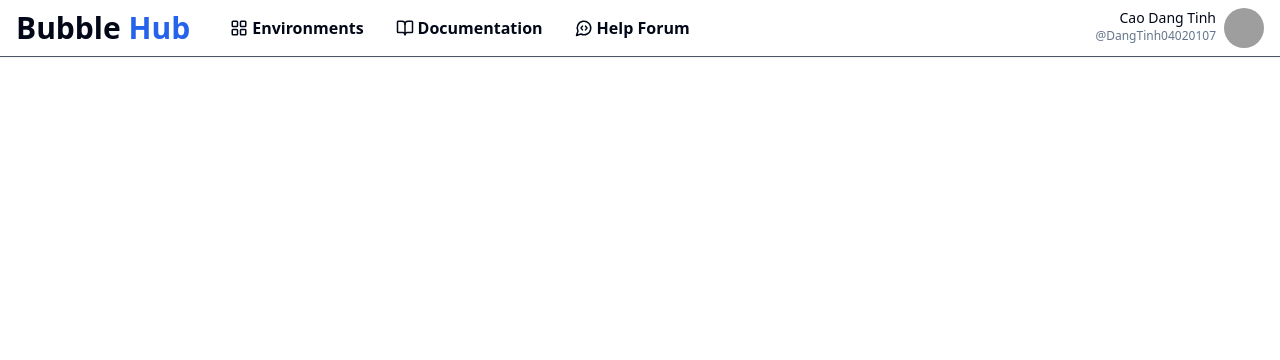
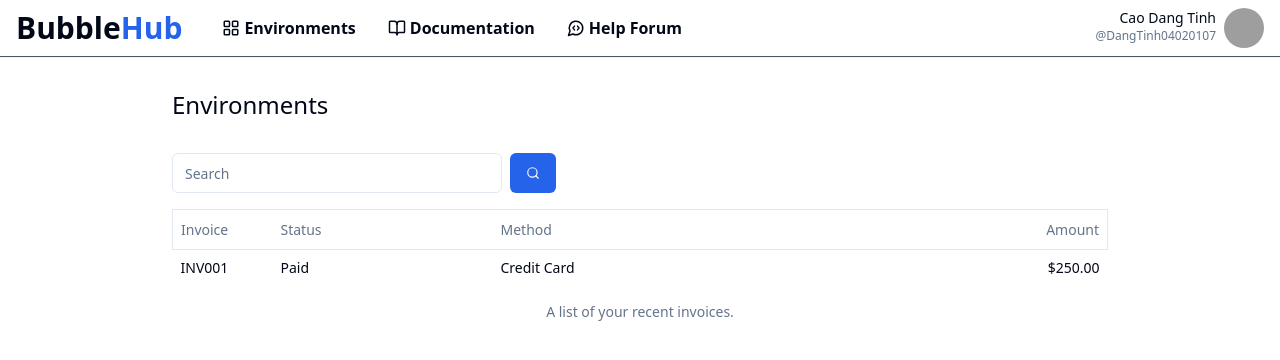
Before and after one commit to DangTinh422003/bubble-hub, a Next.js app: page / in a window 1280 px wide. Shown: the top 360 px of the page. Built offline with nearby package versions, Linux system fonts and the light colour scheme; grey boxes are pictures that could not be loaded.

Commit message:
fix: lint

```diff
--- a/package.json
+++ b/package.json
@@ -26,6 +26,7 @@
     "tailwind-merge": "^2.5.3"
   },
   "devDependencies": {
+    "@tailwindcss/aspect-ratio": "^0.4.2",
     "@types/node": "^20",
     "@types/react": "^18",
     "@types/react-dom": "^18",
--- a/src/app/page.tsx
+++ b/src/app/page.tsx
@@ -1,9 +1,58 @@
+import { Search } from 'lucide-react'
+
 import Header from '@/components/Header'
+import { Button } from '@/components/ui/button'
+import { Input } from '@/components/ui/input'
+import {
+  Table,
+  TableBody,
+  TableCaption,
+  TableCell,
+  TableHead,
+  TableHeader,
+  TableRow,
+} from '@/components/ui/table'
 
 export default function Home() {
   return (
     <div>
       <Header />
+
+      <div className="container">
+        <div className={`
+          mx-auto w-full
+
+          lg:w-3/4
+        `}>
+          <h1 className="my-8 text-2xl">Environments</h1>
+          <div className="flex h-10 w-96 items-center gap-2">
+            <Input placeholder="Search" className="h-full flex-1" />
+            <Button className="aspect-square">
+              <Search size={14} />
+            </Button>
+          </div>
+
+          <Table className="mt-4">
+            <TableCaption>A list of your recent invoices.</TableCaption>
+            <TableHeader>
+              <TableRow className="border">
+                <TableHead className="w-[100px]">Invoice</TableHead>
+                <TableHead>Status</TableHead>
+                <TableHead>Method</TableHead>
+                <TableHead className="text-right">Amount</TableHead>
+              </TableRow>
+            </TableHeader>
+            <TableBody>
+              <TableRow className="border">
+                <TableCell className="font-medium">INV001</TableCell>
+                <TableCell>Paid</TableCell>
+                <TableCell>Credit Card</TableCell>
+                <TableCell className="text-right">$250.00</TableCell>
+              </TableRow>
+            </TableBody>
+          </Table>
+        </div>
+      </div>
     </div>
   )
 }
--- a/src/components/Header.tsx
+++ b/src/components/Header.tsx
@@ -40,7 +40,7 @@
       <div className="container flex h-14 items-center justify-between py-2">
         <div className="flex items-center gap-x-10">
           <p className="text-3xl font-semibold">
-            Bubble <span className="text-primary">Hub</span>
+            Bubble<span className="text-primary">Hub</span>
           </p>
           <nav className={`
             hidden items-center gap-x-8
@@ -95,7 +95,9 @@
               hidden
 
               md:block
-            `}>My Account</DropdownMenuLabel>
+            `}>
+              My Account
+            </DropdownMenuLabel>
             <DropdownMenuSeparator />
             <DropdownMenuItem>Profile</DropdownMenuItem>
             <DropdownMenuSeparator />
--- /dev/null
+++ b/src/components/ui/table.tsx
@@ -0,0 +1,142 @@
+import * as React from "react"
+
+import { cn } from "@/lib/utils"
+
+const Table = React.forwardRef<
+  HTMLTableElement,
+  React.HTMLAttributes<HTMLTableElement>
+>(({ className, ...props }, ref) => (
+  <div className="relative w-full overflow-auto">
+    <table
+      ref={ref}
+      className={cn("w-full caption-bottom text-sm", className)}
+      {...props}
+    />
+  </div>
+))
+Table.displayName = "Table"
+
+const TableHeader = React.forwardRef<
+  HTMLTableSectionElement,
+  React.HTMLAttributes<HTMLTableSectionElement>
+>(({ className, ...props }, ref) => (
+  <thead ref={ref} className={cn("[&_tr]:border-b", className)} {...props} />
+))
+TableHeader.displayName = "TableHeader"
+
+const TableBody = React.forwardRef<
+  HTMLTableSectionElement,
+  React.HTMLAttributes<HTMLTableSectionElement>
+>(({ className, ...props }, ref) => (
+  <tbody
+    ref={ref}
+    className={cn("[&_tr:last-child]:border-0", className)}
+    {...props}
+  />
+))
+TableBody.displayName = "TableBody"
+
+const TableFooter = React.forwardRef<
+  HTMLTableSectionElement,
+  React.HTMLAttributes<HTMLTableSectionElement>
+>(({ className, ...props }, ref) => (
+  <tfoot
+    ref={ref}
+    className={cn(
+      `
+        border-t bg-muted/50 font-medium
+
+        [&>tr]:last:border-b-0
+      `,
+      className
+    )}
+    {...props}
+  />
+))
+TableFooter.displayName = "TableFooter"
+
+const TableRow = React.forwardRef<
+  HTMLTableRowElement,
+  React.HTMLAttributes<HTMLTableRowElement>
+>(({ className, ...props }, ref) => (
+  <tr
+    ref={ref}
+    className={cn(
+      `
+        border-b transition-colors
+
+        data-[state=selected]:bg-muted
+
+        hover:bg-muted/50
+      `,
+      className
+    )}
+    {...props}
+  />
+))
+TableRow.displayName = "TableRow"
+
+const TableHead = React.forwardRef<
+  HTMLTableCellElement,
+  React.ThHTMLAttributes<HTMLTableCellElement>
+>(({ className, ...props }, ref) => (
+  <th
+    ref={ref}
+    className={cn(
+      `
+        h-10 px-2 text-left align-middle font-medium text-muted-foreground
+
+        [&:has([role=checkbox])]:pr-0
+
+        [&>[role=checkbox]]:translate-y-[2px]
+      `,
+      className
+    )}
+    {...props}
+  />
+))
+TableHead.displayName = "TableHead"
+
+const TableCell = React.forwardRef<
+  HTMLTableCellElement,
+  React.TdHTMLAttributes<HTMLTableCellElement>
+>(({ className, ...props }, ref) => (
+  <td
+    ref={ref}
+    className={cn(
+      `
+        p-2 align-middle
+
+        [&:has([role=checkbox])]:pr-0
+
+        [&>[role=checkbox]]:translate-y-[2px]
+      `,
+      className
+    )}
+    {...props}
+  />
+))
+TableCell.displayName = "TableCell"
+
+const TableCaption = React.forwardRef<
+  HTMLTableCaptionElement,
+  React.HTMLAttributes<HTMLTableCaptionElement>
+>(({ className, ...props }, ref) => (
+  <caption
+    ref={ref}
+    className={cn("mt-4 text-sm text-muted-foreground", className)}
+    {...props}
+  />
+))
+TableCaption.displayName = "TableCaption"
+
+export {
+  Table,
+  TableBody,
+  TableCaption,
+  TableCell,
+  TableFooter,
+  TableHead,
+  TableHeader,
+  TableRow,
+}
--- a/tailwind.config.ts
+++ b/tailwind.config.ts
@@ -62,6 +62,12 @@
       },
     },
   },
-  plugins: [require('tailwindcss-animate')],
+  corePlugins: {
+    aspectRatio: false,
+  },
+  plugins: [
+    require('tailwindcss-animate'),
+    require('@tailwindcss/aspect-ratio'),
+  ],
 }
 export default config
```
Also changed, not shown: src/components/ui/dropdown-menu.tsx (+0 -8 lines), .eslintrc.json, 1 other file (tests, documents, lock files or other folders).
